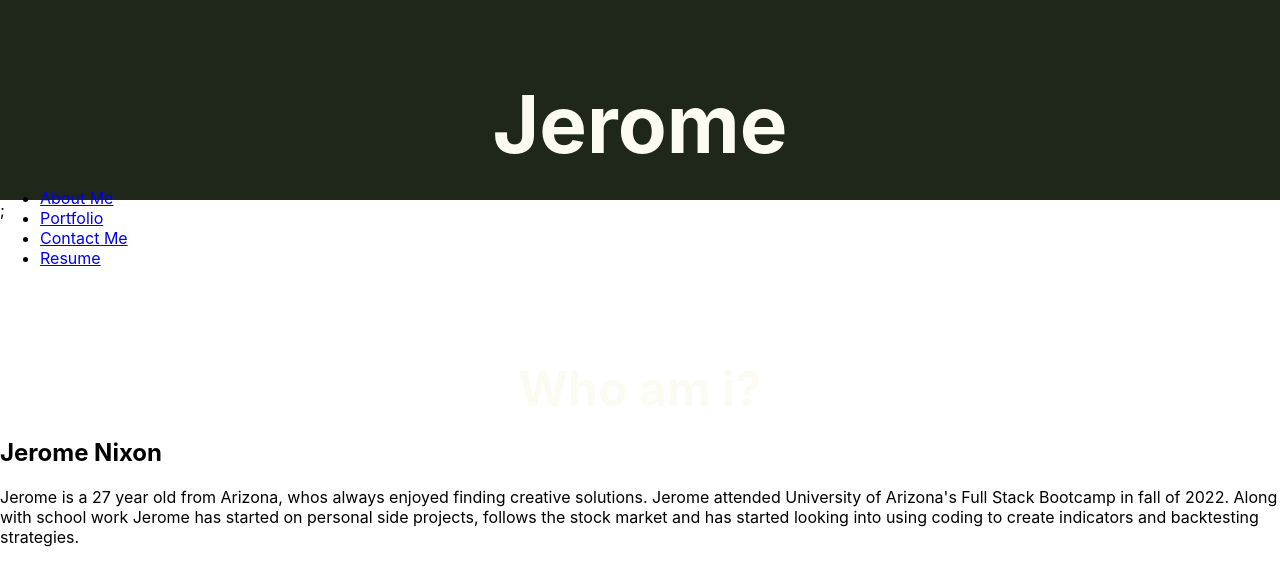
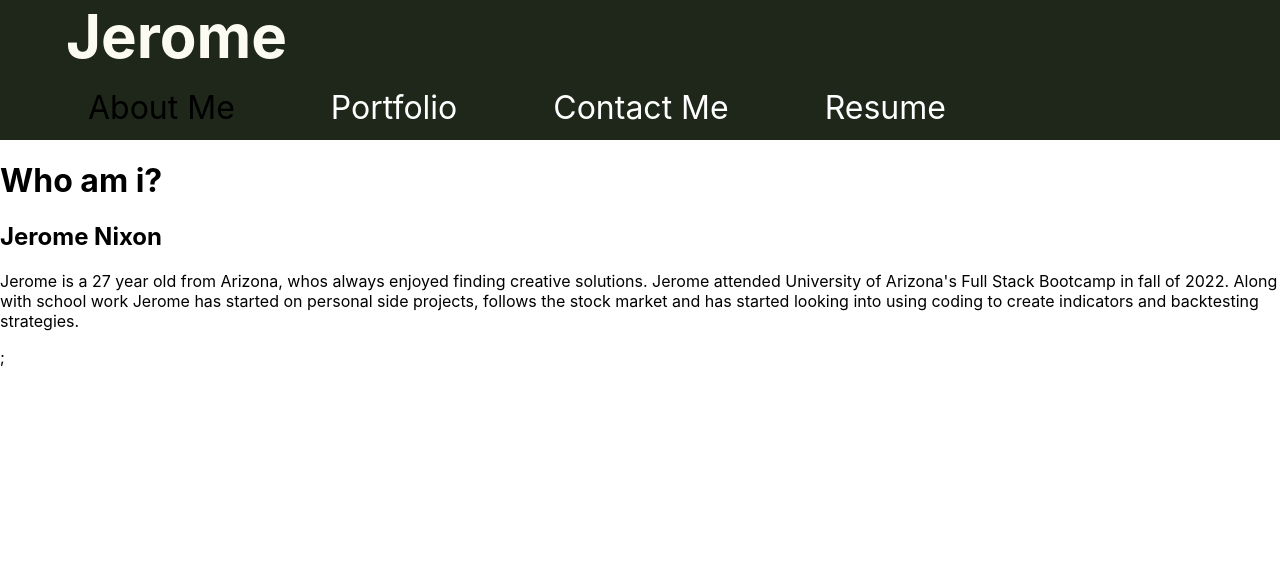
Before and after one commit to Jeromemn/React-To-Jeromes-Portfolio, a React (Create React App) app in the folder my-app/: page / in a window 1280 px wide. Shown: the top 586 px of the page. Built offline with nearby package versions, Linux system fonts and the light colour scheme.

Commit message:
fixed issues with portfolio display, added styles to navigation. imported styled components

```diff
--- a/my-app/package.json
+++ b/my-app/package.json
@@ -9,6 +9,7 @@
     "react": "^18.2.0",
     "react-dom": "^18.2.0",
     "react-scripts": "5.0.1",
+    "styled-components": "^5.3.6",
     "web-vitals": "^2.1.4"
   },
   "scripts": {
--- a/my-app/src/components/Header.js
+++ b/my-app/src/components/Header.js
@@ -1,22 +1,25 @@
-import '../styles/Header.css';
+import styled from 'styled-components';
 
-const styles = {
-    headerStyle: {
-        background: '#1F271B',
-    },
-    headingStyle: {
-        fontSize: '80px',
-        fontColor: '#FBFBF2',
-    },
-};
+const Header = styled.header`
+ background: #1F271B;
 
-function Header() {
+ `;
+
+ const HeaderText = styled.h2`
+    font-size:60px;
+    color: #FBFBF2;
+    margin-top: 0;
+    margin-left: 1.1em;
+    margin-bottom: 0;
+ `;
+
+function HeaderComp(props) {
     return (
-        <header style={styles.headerStyle} className='header'>
-            <h1 style={styles.headingStyle}> Jerome </h1>
-
-        </header>
+        <Header>
+            <HeaderText> Jerome </HeaderText>
+             {props.children}
+        </Header>
     );
 }
 
-export default Header;
+export default HeaderComp;
--- a/my-app/src/components/Navigation.js
+++ b/my-app/src/components/Navigation.js
@@ -1,43 +1,67 @@
+import styled from 'styled-components';
+
+const NavItem = styled.a`
+   color: white;
+   text-decoration: none;
+
+   ${(props) => props.isActive && `
+      color: black;
+
+   `}
+`;
+const ListItem = styled.li`
+   list-style-type: none;
+   display: inline;
+   padding: 1.5em 1.5em 0 1.5em;
+   margin-bottom: 0;
+   font-size: 2em;
+   `;
+
+   const UnorderedList = styled.ul`
+   padding-bottom: .8em;
+   margin-bottom: 0;
+   `;
+
 function NavTabs({ currentPage, handlePageChange }) {
   return (
-    <ul className=" nav nav tabs">
-      <li className="nav-item">
-        <a
+    <UnorderedList>
+      <ListItem >
+        <NavItem isActive={currentPage === 'Home'}
           href="#home"
           onClick={() => handlePageChange("Home")}
-          className={currentPage === "Home" ? "nav-link active" : "nav-link"}
+          // className={currentPage === "Home" ? "nav-link active" : "nav-link"}
         >
           About Me
-        </a>
-      </li>
-      <li className="nav-item">
-        <a
+        </NavItem>
+      </ListItem>
+      <ListItem >
+        <NavItem isActive={currentPage === 'Portfolio'}
           href="#portfolio"
           onClick={() => handlePageChange("Portfolio")}
-          className={currentPage === "Portfolio" ? "nav-link active" : "nav-link"}
+          // className={currentPage === "Portfolio" ? "nav-link active" : "nav-link"}
         >
           Portfolio
-        </a>
-      </li>
-      <li className="nav-item">
-        <a
+        </NavItem>
+      </ListItem>
+      <ListItem>
+        <NavItem isActive={currentPage === 'Contact'}
           href="#contact"
           onClick={() => handlePageChange("Contact")}
-          className={currentPage === "Contact" ? "nav-link active" : "nav-link"}
+          // className={currentPage === "Contact" ? "nav-link active" : "nav-link"}
         >
           Contact Me
-        </a>
-      </li>
-      <li className="nav-item">
-        <a
+        </NavItem>
+      </ListItem>
+      <ListItem>
+        <NavItem isActive={currentPage === 'Resume'}
           href="#resume"
           onClick={() => handlePageChange("Resume")}
-          className={currentPage === "Resume" ? "nav-link active" : "nav-link"}
+          // className={currentPage === "Resume" ? "nav-link active" : "nav-link"}
         >
           Resume
-        </a>
-      </li>
-    </ul>
+        </NavItem>
+      </ListItem>
+    </UnorderedList>
   );
 }
 
--- a/my-app/src/components/PagesContainer.js
+++ b/my-app/src/components/PagesContainer.js
@@ -4,8 +4,8 @@ import Home from "../pages/Home";
 import Portfolio from "../pages/Portfolio";
 import Contact from "../pages/Contact";
 import Resume from "../pages/Resume";
-import '../styles/Header.css';
 // import projects from "./Projects";
+import Header from "./Header";
 
 
 export default function PageContainer() {
@@ -26,26 +26,18 @@ export default function PageContainer() {
     }
   };
 
-  const styles = {
-    headerStyle: {
-        background: '#1F271B',
-    },
-    headingStyle: {
-        fontSize: '80px',
-        fontColor: '#FBFBF2',
-    },
-};
-
   const handlePageChange = (page) => setCurrentPage(page);
 
   return (
-    <header style={styles.headerStyle} className='header'>
-    <h1 style={styles.headingStyle}> Jerome </h1>
-
+    <>
+      <Header>
 
       <NavTabs currentPage={currentPage} handlePageChange={handlePageChange} />
+
+      </Header>
+
       {renderPage()}
+    </>
 
-    </header>
   );
 }
--- a/my-app/src/components/Projects.js
+++ b/my-app/src/components/Projects.js
@@ -1,38 +1,38 @@
-// import PortfolioItems from "../pages/Portfolio";
+// // import PortfolioItems from "../pages/Portfolio";
 
-const projects = [
-    {
-        projectName: {
-            id:1,
-            title: 'Non Social Drinker',
-            deployed: 'https://jeromemn.github.io/nonsocial-drinker/',
-            github: 'https://github.com/Jeromemn/nonsocial-drinker',
-            image: 'my-app/src/assets/Card-Battle-gif.gif',
-        }
-    },
-    {
-        projectName: {
-            id:2,
-            title: 'Card Battle',
-            Deployed: 'https://card-battle.herokuapp.com/',
-            Github: 'https://github.com/Jeromemn/card-battle',
-            image: '',
-        }
-    },
-    // {
-    //     projectName: {
-    //         title: 'Non Social Drinker',
-    //         Deployed: '',
-    //         Github: 'https://github.com/Jeromemn/nonsocial-drinker',
-    //     }
-    // },
-    // {
-    //     projectName: {
-    //         title: 'Non Social Drinker',
-    //         Deployed: '',
-    //         Github: 'https://github.com/Jeromemn/nonsocial-drinker',
-    //     }
-    // }
-];
+// const projects = [
+//     {
 
-export default projects;
+//             id:1,
+//             title: 'Non Social Drinker',
+//             deployed: 'https://jeromemn.github.io/nonsocial-drinker/',
+//             github: 'https://github.com/Jeromemn/nonsocial-drinker',
+//             image: 'my-app/src/assets/NonSocial-screenshot.jpg'
+
+//     },
+//     {
+
+//             id:2,
+//             title: 'Card Battle',
+//             deployed: 'https://card-battle.herokuapp.com/',
+//             github: 'https://github.com/Jeromemn/card-battle',
+//             image: 'my-app/src/assets/Card-Battle-gif.gif',
+
+//     },
+//     // {
+//     //     projectName: {
+//     //         title: 'Non Social Drinker',
+//     //         Deployed: '',
+//     //         Github: 'https://github.com/Jeromemn/nonsocial-drinker',
+//     //     }
+//     // },
+//     // {
+//     //     projectName: {
+//     //         title: 'Non Social Drinker',
+//     //         Deployed: '',
+//     //         Github: 'https://github.com/Jeromemn/nonsocial-drinker',
+//     //     }
+//     // }
+// ];
+
+// export default projects;
--- a/my-app/src/pages/Portfolio.js
+++ b/my-app/src/pages/Portfolio.js
@@ -1,26 +1,58 @@
-import projects from "../components/Projects"
+// import Projects from "../components/Projects"
+import cardbattle from "../assets/Card-Battle-gif.gif";
+import nonSocial from "../assets/NonSocial-screenshot.jpg"
 
-function PortfolioItems({props}) {
-    return (
-        <div>
-            <h2> Portfolio </h2>
+const projects = [
+    {
+
+            id:1,
+            title: 'Non Social Drinker',
+            deployed: 'https://jeromemn.github.io/nonsocial-drinker/',
+            github: 'https://github.com/Jeromemn/nonsocial-drinker',
+            image: nonSocial,
+
+    },
+    {
+
+            id:2,
+            title: 'Card Battle',
+            deployed: 'https://card-battle.herokuapp.com/',
+            github: 'https://github.com/Jeromemn/card-battle',
+            image: cardbattle,
+
+    },
+]
 
 
-             {/* {props.projects.map(project => (
-                <img className="images" alt={project.title} src={project.image} key={project.id}>
-                 <a className="deployed" href={project.deployed} key={project.id}>Deployed Site</a>
-                 <a className="github" href={project.github}key={project.id}>Github</a>
 
-                        {project.title}
-                        {project.deployed}
-                        {project.Github}
-                        </img>
-               ) )}
-            </a> */}
 
-        </div>
+function PortfolioItems() {
+    console.log();
+  return (
+    <div>
+      <h2> Portfolio </h2>
+       {projects.map((project) => (
+        <div key={project.id}>
+        <img
+          className="images"
+          alt={project.title}
+          src={project.image}>
 
-    )
+          </img>
+           <a className="deployed" href={project.deployed} >
+            Deployed Site
+          </a>
+          <a className="github" href={project.github} >
+            Github
+          </a>
+
+          </div>
+
+     ))}
+
+     {/* <img src={`../assets/NonSocial-screenshot.jpg`} alt="application" /> */}
+    </div>
+  );
 }
 
 export default PortfolioItems;
--- a/my-app/src/styles/Header.css
+++ /dev/null
@@ -1,12 +0,0 @@
-.header {
-    background: #1F271B;
-    height: 200px;
-  }
-
-  .header h1 {
-    margin: 0;
-    padding-top: 75px;
-    text-align: center;
-    color: #FBFBF2;
-    font-size: 3rem;
-  }
```
Also changed, not shown: my-app/src/assets/NonSocial-screenshot.jpg (added), 1 other file (tests, documents, lock files or other folders).
